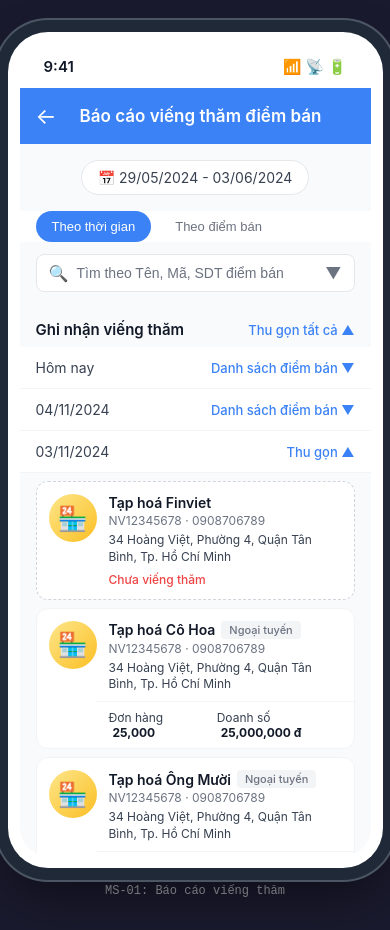
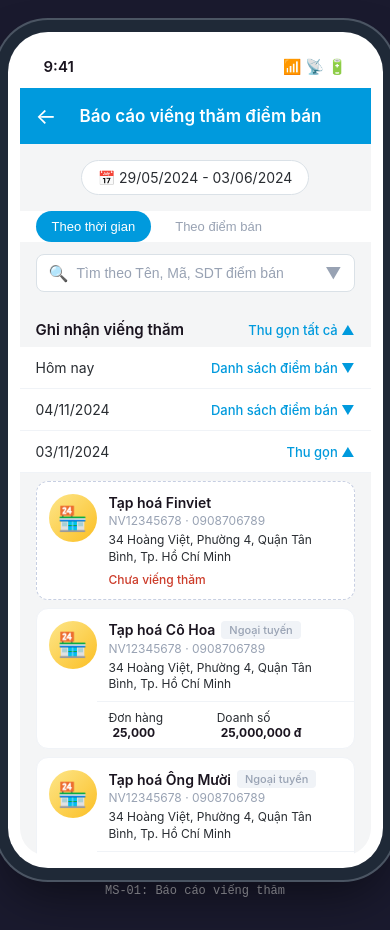
Before and after one commit to hoangquyen512/DMS_Current, a plain HTML site: page mockups/templates/mobile-template.html in a window 390 px wide. Drawn offline with Linux system fonts and the light colour scheme.

Commit message:
refactor(mobile): cập nhật template và script reorganize
mobile-template.html import shared CSS; script bỏ map giao hàng khỏi vieng-tham.

Co-authored-by: Cursor <cursoragent@cursor.com>

```diff
--- a/mockups/templates/mobile-template.html
+++ b/mockups/templates/mobile-template.html
@@ -5,22 +5,30 @@
 <meta name="viewport" content="width=device-width, initial-scale=1.0">
 <title>Mobile Mockup Template</title>
 <style>
-  /* ======= Design Tokens (sync với .claude/design-system) ======= */
+  /* ======= Design Tokens — từ APK app_1_9_21 (eco-salesman) ======= */
   :root {
-    --primary-50: #EFF6FF;
-    --primary-500: #3B82F6;
-    --primary-600: #2563EB;
+    --app-primary: #009ADD;
+    --app-primary-dark: #058AD0;
+    --app-primary-darker: #17629E;
+    --app-primary-light: #E4EFF8;
+    --primary-50: #E4EFF8;
+    --primary-500: #009ADD;
+    --primary-600: #058AD0;
+    --primary-700: #17629E;
     --neutral-0: #FFFFFF;
-    --neutral-50: #F9FAFB;
-    --neutral-100: #F3F4F6;
-    --neutral-200: #E5E7EB;
-    --neutral-300: #D1D5DB;
-    --neutral-500: #6B7280;
-    --neutral-700: #374151;
-    --neutral-900: #111827;
-    --success-500: #10B981;
+    --neutral-50: #F4F5F6;
+    --neutral-100: #F0F3F7;
+    --neutral-200: #DAE1E7;
+    --neutral-300: #C7CFE2;
+    --neutral-500: #98A2B3;
+    --neutral-600: #8B97A1;
+    --neutral-700: #292D32;
+    --neutral-900: #1A141F;
+    --success-500: #02B46E;
     --warning-500: #F59E0B;
-    --error-500: #EF4444;
+    --error-500: #CC3B29;
+    --app-shadow-primary: rgba(0, 154, 221, 0.35);
+    --app-hero-gradient: linear-gradient(180deg, #d4edf9 0%, #E4EFF8 55%, #F4F5F6 100%);
   }
 
   * { margin: 0; padding: 0; box-sizing: border-box; }
```
Also changed, not shown: 1 other file.
